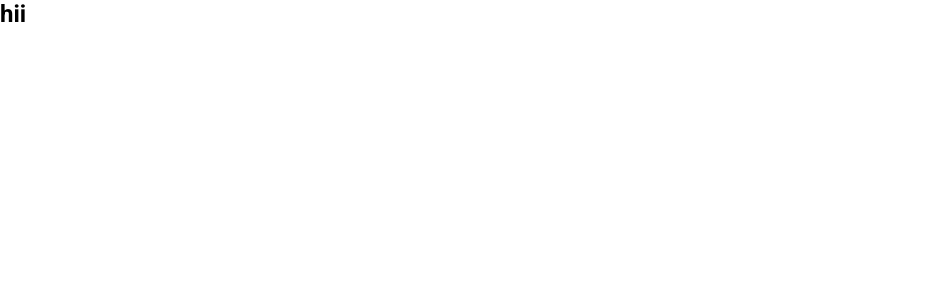
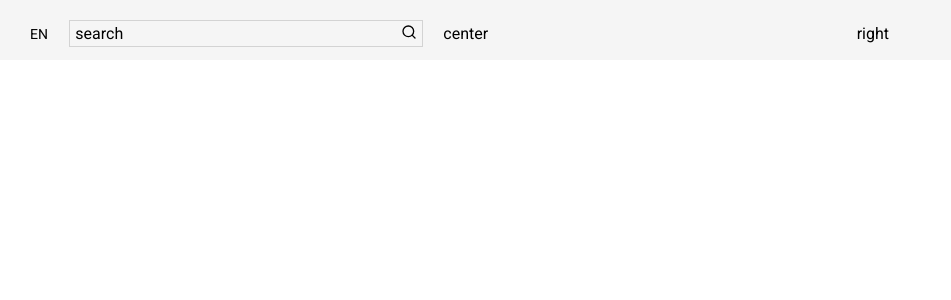
Before and after one commit to islemwilcher/e-commerce, a React (Create React App) app: page / in a window 1280 px wide. Shown: the top 300 px of the page, without its empty margins (0-951 px from the left). Built offline with nearby package versions, Linux system fonts and the light colour scheme.

Commit message:
adding the navbar and the left side

```diff
--- a/package.json
+++ b/package.json
@@ -8,7 +8,9 @@
     "@testing-library/user-event": "^12.8.3",
     "react": "^17.0.2",
     "react-dom": "^17.0.2",
+    "react-icons": "^4.3.1",
     "react-scripts": "4.0.3",
+    "styled-components": "^5.3.3",
     "web-vitals": "^1.1.2"
   },
   "scripts": {
--- a/src/App.js
+++ b/src/App.js
@@ -1,9 +1,11 @@
+
+import Home from "./pages/home/Home";
 
 
 function App() {
   return (
     <div>
-      <h2>hii</h2>
+      <Home />
     </div>
   );
 }
--- /dev/null
+++ b/src/components/navbar/Navbar.jsx
@@ -0,0 +1,67 @@
+
+import styled from 'styled-components'
+import {FiSearch} from 'react-icons/fi'
+
+const Container = styled.div`
+    height: 60px;
+    background-color: whitesmoke;
+`;
+
+const Wrapper = styled.div`
+    padding: 10px 20px;
+    display:flex;
+    justify-content: space-between;
+    align-items: center;
+`;
+
+// left side
+const Left = styled.div`
+    padding: 10px;
+    flex: 1;
+    display: flex;
+    justify-content: space-between;
+    align-items: center;
+`;
+const Language = styled.span`
+    font-size: 14px;
+    cursor: pointer;
+`;
+const SearchContainer = styled.div`
+    border: 1px solid lightgray;
+    width: 90%;
+    display: flex;
+    justify-content: space-between;
+    padding: 3px 5px;
+`;
+
+//center side
+const Center = styled.div`
+    padding: 10px;
+    flex: 1;
+`;
+
+//right side
+const Right = styled.div`
+    padding: 10px;
+    flex: 1;
+`;
+
+const Navbar = () => {
+    return (
+        <Container>
+            <Wrapper>
+                <Left>
+                    <Language>EN</Language>
+                    <SearchContainer>
+                        search
+                        <FiSearch />
+                    </SearchContainer>
+                </Left>
+                <Center>center</Center>
+                <Right>right</Right>
+            </Wrapper>
+        </Container>
+    )
+}
+
+export default Navbar
--- /dev/null
+++ b/src/pages/home/Home.jsx
@@ -0,0 +1,11 @@
+import Navbar from "../../components/navbar/Navbar"
+
+const Home = () => {
+    return (
+        <div>
+            <Navbar />
+        </div>
+    )
+}
+
+export default Home
```
Also changed, not shown: 1 other file (tests, documents, lock files or other folders).
